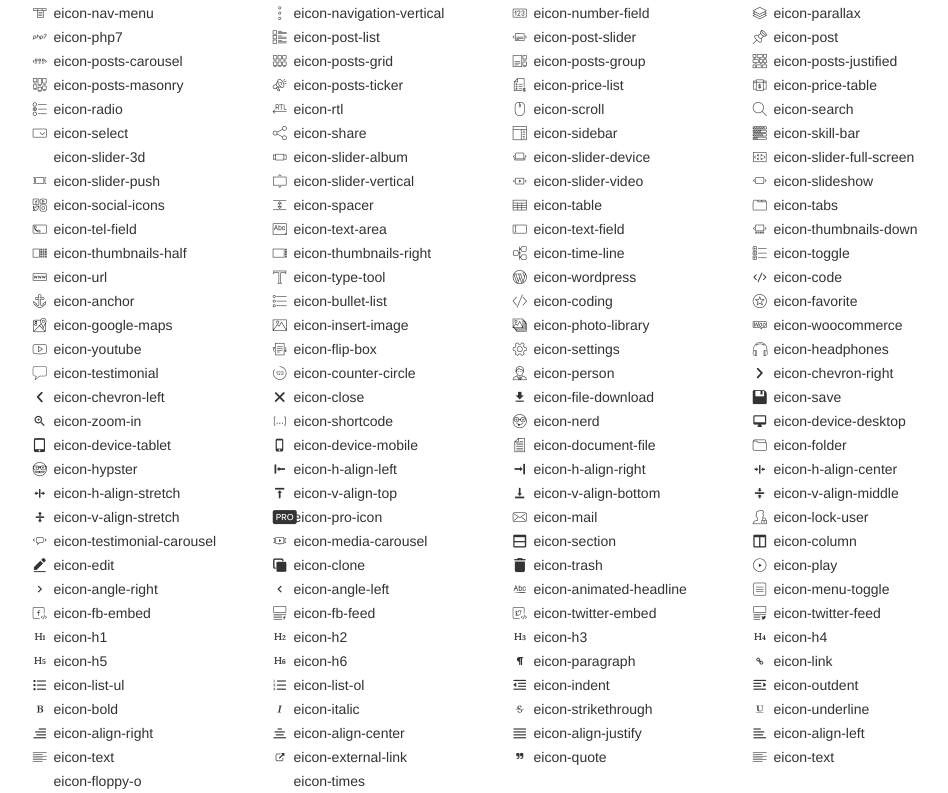
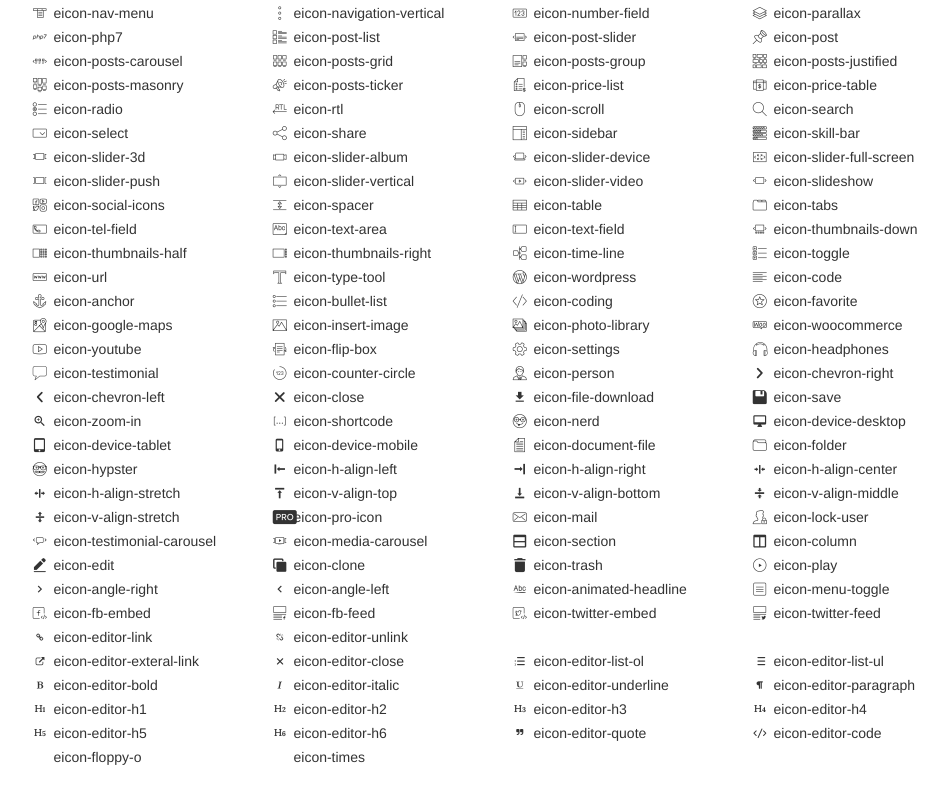
Before and after one commit to elementor/elementor-icons, a website: page index.html in a window 1280 px wide. Shown: the part 353-1146 px from the top of the page, without its empty margins (140-1088 px from the left). After the commit the page ends 1122 px from the top, so only its background shows below. Drawn offline with Linux system fonts and the light colour scheme.

Commit message:
Deprecated some icons

```diff
--- a/index.html
+++ b/index.html
@@ -517,40 +517,32 @@
             <div title="Code: 0xe947" class="the-icons span3"><i class="demo-icon eicon-twitter-feed">&#xe947;</i> <span class="i-name">eicon-twitter-feed</span><span class="i-code">0xe947</span></div>
         </div>
         <div class="row">
-            <div title="Code: 0xe948" class="the-icons span3"><i class="demo-icon eicon-h1">&#xe948;</i> <span class="i-name">eicon-h1</span><span class="i-code">0xe948</span></div>
-            <div title="Code: 0xe949" class="the-icons span3"><i class="demo-icon eicon-h2">&#xe949;</i> <span class="i-name">eicon-h2</span><span class="i-code">0xe949</span></div>
-            <div title="Code: 0xe950" class="the-icons span3"><i class="demo-icon eicon-h3">&#xe950;</i> <span class="i-name">eicon-h3</span><span class="i-code">0xe950</span></div>
-            <div title="Code: 0xe951" class="the-icons span3"><i class="demo-icon eicon-h4">&#xe951;</i> <span class="i-name">eicon-h4</span><span class="i-code">0xe951</span></div>
+            <div title="Code: 0xe500" class="the-icons span3"><i class="demo-icon eicon-editor-link">&#xe500;</i> <span class="i-name">eicon-editor-link</span><span class="i-code">0xe500</span></div>
+            <div title="Code: 0xe501" class="the-icons span3"><i class="demo-icon eicon-editor-unlink">&#xe501;</i> <span class="i-name">eicon-editor-unlink</span><span class="i-code">0xe501</span></div>
         </div>
         <div class="row">
-            <div title="Code: 0xe952" class="the-icons span3"><i class="demo-icon eicon-h5">&#xe952;</i> <span class="i-name">eicon-h5</span><span class="i-code">0xe952</span></div>
-            <div title="Code: 0xe953" class="the-icons span3"><i class="demo-icon eicon-h6">&#xe953;</i> <span class="i-name">eicon-h6</span><span class="i-code">0xe953</span></div>
-            <div title="Code: 0xe954" class="the-icons span3"><i class="demo-icon eicon-paragraph">&#xe954;</i> <span class="i-name">eicon-paragraph</span><span class="i-code">0xe954</span></div>
-            <div title="Code: 0xe955" class="the-icons span3"><i class="demo-icon eicon-link">&#xe955;</i> <span class="i-name">eicon-link</span><span class="i-code">0xe955</span></div>
+            <div title="Code: 0xe502" class="the-icons span3"><i class="demo-icon eicon-editor-exteral-link">&#xe502;</i> <span class="i-name">eicon-editor-exteral-link</span><span class="i-code">0xe502</span></div>
+            <div title="Code: 0xe503" class="the-icons span3"><i class="demo-icon eicon-editor-close">&#xe503;</i> <span class="i-name">eicon-editor-close</span><span class="i-code">0xe503</span></div>
+            <div title="Code: 0xe504" class="the-icons span3"><i class="demo-icon eicon-editor-list-ol">&#xe504;</i> <span class="i-name">eicon-editor-list-ol</span><span class="i-code">0xe504</span></div>
+            <div title="Code: 0xe505" class="the-icons span3"><i class="demo-icon eicon-editor-list-ul">&#xe505;</i> <span class="i-name">eicon-editor-list-ul</span><span class="i-code">0xe505</span></div>
         </div>
         <div class="row">
-            <div title="Code: 0xe956" class="the-icons span3"><i class="demo-icon eicon-list-ul">&#xe956;</i> <span class="i-name">eicon-list-ul</span><span class="i-code">0xe956</span></div>
-            <div title="Code: 0xe957" class="the-icons span3"><i class="demo-icon eicon-list-ol">&#xe957;</i> <span class="i-name">eicon-list-ol</span><span class="i-code">0xe957</span></div>
-            <div title="Code: 0xe958" class="the-icons span3"><i class="demo-icon eicon-indent">&#xe958;</i> <span class="i-name">eicon-indent</span><span class="i-code">0xe958</span></div>
-            <div title="Code: 0xe959" class="the-icons span3"><i class="demo-icon eicon-outdent">&#xe959;</i> <span class="i-name">eicon-outdent</span><span class="i-code">0xe959</span></div>
+            <div title="Code: 0xe506" class="the-icons span3"><i class="demo-icon eicon-editor-bold">&#xe506;</i> <span class="i-name">eicon-editor-bold</span><span class="i-code">0xe506</span></div>
+            <div title="Code: 0xe507" class="the-icons span3"><i class="demo-icon eicon-editor-italic">&#xe507;</i> <span class="i-name">eicon-editor-italic</span><span class="i-code">0xe507</span></div>
+            <div title="Code: 0xe508" class="the-icons span3"><i class="demo-icon eicon-editor-underline">&#xe508;</i> <span class="i-name">eicon-editor-underline</span><span class="i-code">0xe508</span></div>
+            <div title="Code: 0xe509" class="the-icons span3"><i class="demo-icon eicon-editor-paragraph">&#xe509;</i> <span class="i-name">eicon-editor-paragraph</span><span class="i-code">0xe509</span></div>
         </div>
         <div class="row">
-            <div title="Code: 0xe960" class="the-icons span3"><i class="demo-icon eicon-bold">&#xe960;</i> <span class="i-name">eicon-bold</span><span class="i-code">0xe960</span></div>
-            <div title="Code: 0xe961" class="the-icons span3"><i class="demo-icon eicon-italic">&#xe961;</i> <span class="i-name">eicon-italic</span><span class="i-code">0xe961</span></div>
-            <div title="Code: 0xe962" class="the-icons span3"><i class="demo-icon eicon-strikethrough">&#xe962;</i> <span class="i-name">eicon-strikethrough</span><span class="i-code">0xe962</span></div>
-            <div title="Code: 0xe963" class="the-icons span3"><i class="demo-icon eicon-underline">&#xe963;</i> <span class="i-name">eicon-underline</span><span class="i-code">0xe963</span></div>
+            <div title="Code: 0xe510" class="the-icons span3"><i class="demo-icon eicon-editor-h1">&#xe510;</i> <span class="i-name">eicon-editor-h1</span><span class="i-code">0xe510</span></div>
+            <div title="Code: 0xe511" class="the-icons span3"><i class="demo-icon eicon-editor-h2">&#xe511;</i> <span class="i-name">eicon-editor-h2</span><span class="i-code">0xe511</span></div>
+            <div title="Code: 0xe512" class="the-icons span3"><i class="demo-icon eicon-editor-h3">&#xe512;</i> <span class="i-name">eicon-editor-h3</span><span class="i-code">0xe512</span></div>
+            <div title="Code: 0xe513" class="the-icons span3"><i class="demo-icon eicon-editor-h4">&#xe513;</i> <span class="i-name">eicon-editor-h4</span><span class="i-code">0xe513</span></div>
         </div>
         <div class="row">
-            <div title="Code: 0xe964" class="the-icons span3"><i class="demo-icon eicon-align-right">&#xe964;</i> <span class="i-name">eicon-align-right</span><span class="i-code">0xe964</span></div>
-            <div title="Code: 0xe965" class="the-icons span3"><i class="demo-icon eicon-align-center">&#xe965;</i> <span class="i-name">eicon-align-center</span><span class="i-code">0xe965</span></div>
-            <div title="Code: 0xe966" class="the-icons span3"><i class="demo-icon eicon-align-justify">&#xe966;</i> <span class="i-name">eicon-align-justify</span><span class="i-code">0xe966</span></div>
-            <div title="Code: 0xe967" class="the-icons span3"><i class="demo-icon eicon-align-left">&#xe967;</i> <span class="i-name">eicon-align-left</span><span class="i-code">0xe967</span></div>
-        </div>
-        <div class="row">
-            <div title="Code: 0xe968" class="the-icons span3"><i class="demo-icon eicon-text">&#xe968;</i> <span class="i-name">eicon-text</span><span class="i-code">0xe968</span></div>
-            <div title="Code: 0xe969" class="the-icons span3"><i class="demo-icon eicon-external-link">&#xe969;</i> <span class="i-name">eicon-external-link</span><span class="i-code">0xe969</span></div>
-            <div title="Code: 0xe970" class="the-icons span3"><i class="demo-icon eicon-quote">&#xe970;</i> <span class="i-name">eicon-quote</span><span class="i-code">0xe970</span></div>
-            <div title="Code: 0xe968" class="the-icons span3"><i class="demo-icon eicon-text">&#xe968;</i> <span class="i-name">eicon-text</span><span class="i-code">0xe968</span></div>
+            <div title="Code: 0xe514" class="the-icons span3"><i class="demo-icon eicon-editor-h5">&#xe514;</i> <span class="i-name">eicon-editor-h5</span><span class="i-code">0xe514</span></div>
+            <div title="Code: 0xe515" class="the-icons span3"><i class="demo-icon eicon-editor-h6">&#xe515;</i> <span class="i-name">eicon-editor-h6</span><span class="i-code">0xe515</span></div>
+            <div title="Code: 0xe516" class="the-icons span3"><i class="demo-icon eicon-editor-quote">&#xe516;</i> <span class="i-name">eicon-editor-quote</span><span class="i-code">0xe516</span></div>
+            <div title="Code: 0xe517" class="the-icons span3"><i class="demo-icon eicon-editor-code">&#xe517;</i> <span class="i-name">eicon-editor-code</span><span class="i-code">0xe517</span></div>
         </div>
         <div class="row">
             <div title="Code: 0xe001" class="the-icons span3"><i class="demo-icon eicon-floppy-o">&#xea101;</i> <span class="i-name">eicon-floppy-o</span><span class="i-code">0xe001</span></div>
```
Also changed, not shown: scss/_icons.scss (+21 -0 lines), fonts/eicons.ttf, fonts/eicons.woff, fonts/eicons.woff2, 2 other files.
